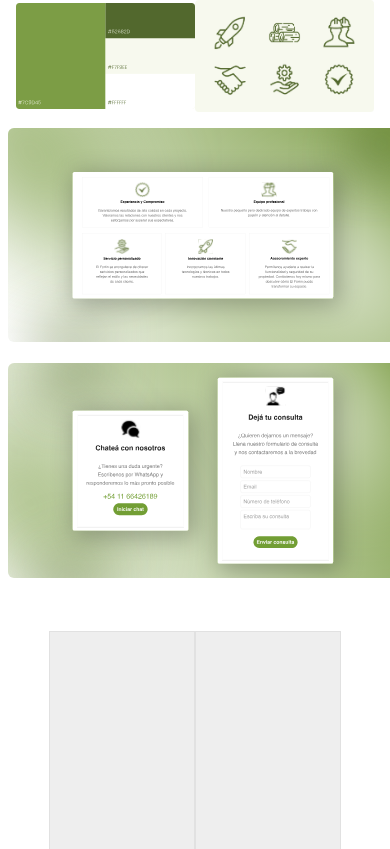
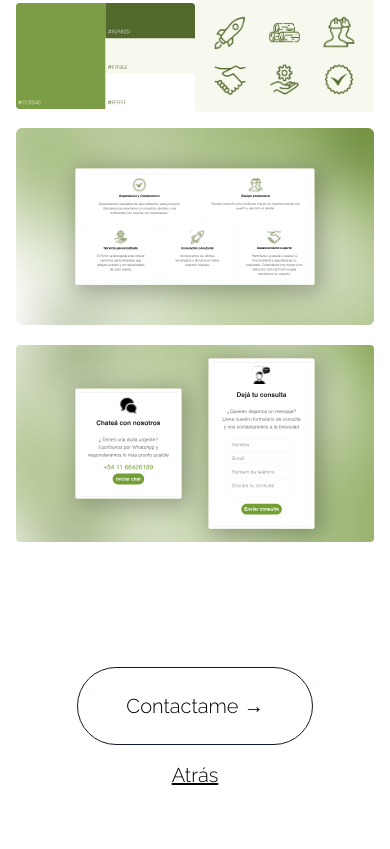
Before and after one commit to RRodriguezViegas/portfolio, a React (Vite) app: page /elfortin in a window 390 px wide. Shown: the part 4175-5024 px from the top of the page. Built offline with nearby package versions, Linux system fonts and the light colour scheme; a web font is replaced by a local one.

Commit message:
contacto y navigacion

```diff
--- a/src/components/El-Fortin-Detail.jsx
+++ b/src/components/El-Fortin-Detail.jsx
@@ -294,8 +294,8 @@ function ElFortinDetail() {
         </div>
       </section>
 
-      <section className="appear-at-scroll flex flex-col space-y-4 w-full md:w-3/4 my-6 lg:my-12 self-center">
-        <div className="flex md:space-x-4 justify-center mx-4 md:mx-0 aspect-[16/5] rounded-md">
+      <section className="appear-at-scroll flex flex-col space-y-4 mx-4 md:mx-0 md:w-3/4 my-6 lg:my-12 self-center">
+        <div className="flex md:space-x-4 justify-center aspect-[16/5] rounded-md">
           <img
             src="elfortin-files/elfortin-palette.svg"
             alt="Paleta de colores de El Fortin"
@@ -307,11 +307,12 @@ function ElFortinDetail() {
             className="w-1/2"
           />
         </div>
+
         <div className="aspect-[16/9]">
           <img
             src="elfortin-files/elfortin-diseno-1.svg"
             alt="Componente de El Fortin"
-            className="rounded-md mx-2 md:mx-0"
+            className="rounded-md"
           />
         </div>
 
@@ -319,20 +320,24 @@ function ElFortinDetail() {
           <img
             src="elfortin-files/elfortin-diseno-2.svg"
             alt="Componentes de El Fortin"
-            className="rounded-md mx-2 md:mx-0"
+            className="rounded"
           />
         </div>
       </section>
 
-      <section className="opacity-1 flex w-3/4 my-6 self-center">
+      <section className="opacity-1 flex flex-col w-3/4 my-24 self-center justify-center items-center">
         <a
           href="http://localhost:5173"
-          className="flex flex-col items-center bg-[#00000011] w-1/2 h-96 border border-[#2e2e2e11] hover:bg-[#00000093] transition-all duration-100"
-        ></a>
+          className="group px-12 py-6 relative overflow-hidden rounded-full border border-slate-900 hover:bg-[#000000] hover:text-white ease-in duration-100 font-light text-xl"
+        >
+          Contactame &rarr;
+        </a>
         <a
-          href="http://localhost:5173/woofer"
-          className="flex flex-col items-center bg-[#00000011] w-1/2 h-96 border border-[#2e2e2e11] hover:bg-[#00000093] transition-all duration-100"
-        ></a>
+          href="http://localhost:5173"
+          className="underline my-4 text-xl font-light hover:no-underline"
+        >
+          Atrás
+        </a>
       </section>
     </div>
   );
```
